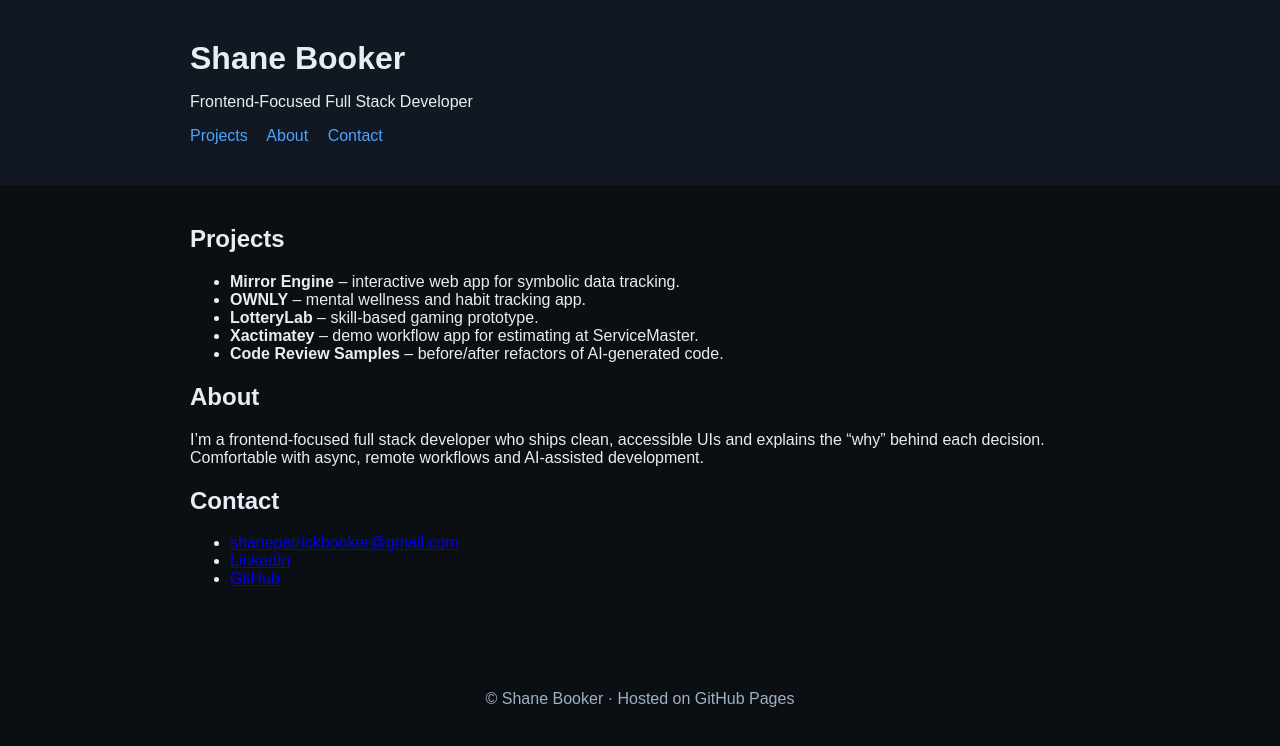
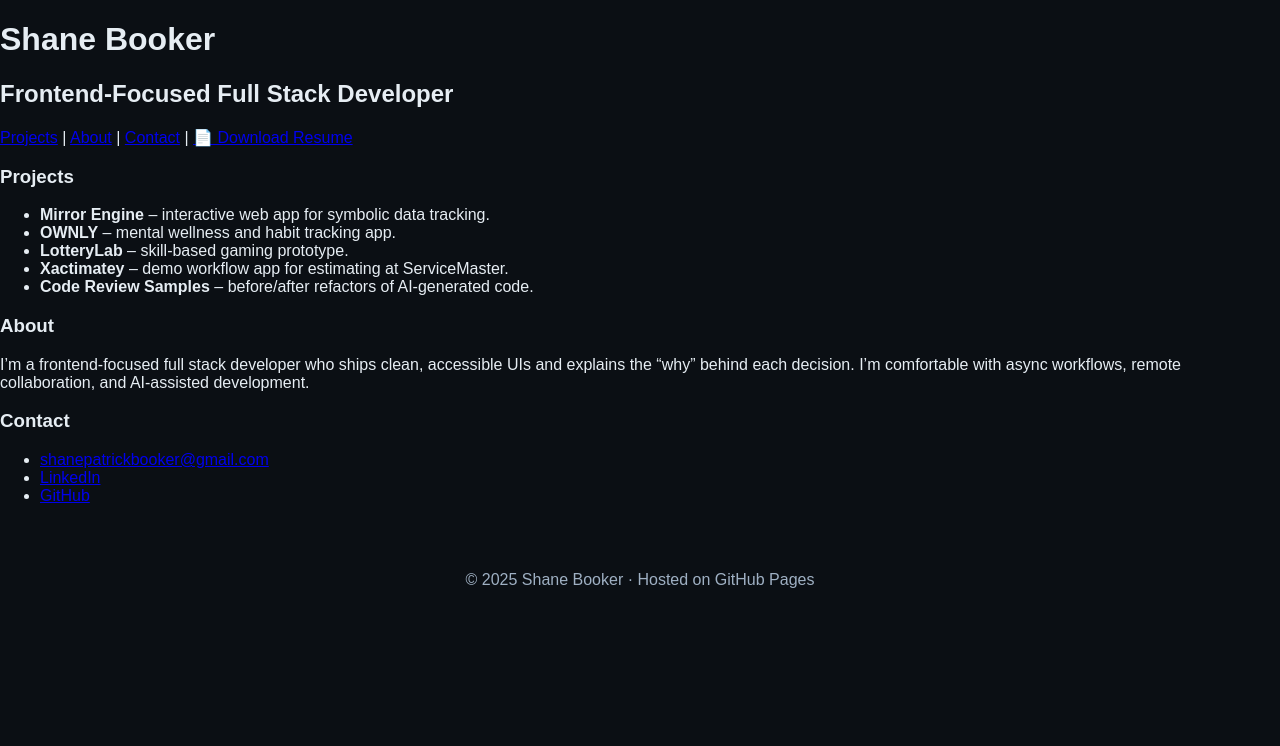
Before and after one commit to shanepatrickbooker/shanepatrickbooker.github.io, a plain HTML site: page index.html in a window 1280 px wide. Drawn offline with Linux system fonts and the light colour scheme.

Commit message:
Revise index.html structure and content

```diff
--- a/index.html
+++ b/index.html
@@ -1,56 +1,56 @@
 <!DOCTYPE html>
 <html lang="en">
 <head>
-  <meta charset="UTF-8" />
-  <meta name="viewport" content="width=device-width, initial-scale=1" />
-  <title>Shane Booker · Projects</title>
-  <meta name="description" content="Projects by Shane Booker — Frontend-focused Full Stack Developer (JavaScript, React, Accessibility, Code Review)." />
-  <link rel="stylesheet" href="style.css" />
+  <meta charset="UTF-8">
+  <meta name="viewport" content="width=device-width, initial-scale=1.0">
+  <title>Shane Booker | Full Stack Developer</title>
+  <link rel="stylesheet" href="style.css">
 </head>
 <body>
-  <header class="site-header">
-    <div class="container">
-      <h1>Shane Booker</h1>
-      <p>Frontend‑Focused Full Stack Developer</p>
-      <nav>
-        <a href="#projects">Projects</a>
-        <a href="#about">About</a>
-        <a href="#contact">Contact</a>
-      </nav>
-    </div>
+  <header>
+    <h1>Shane Booker</h1>
+    <h2>Frontend-Focused Full Stack Developer</h2>
+    <nav>
+      <a href="#projects">Projects</a> |
+      <a href="#about">About</a> |
+      <a href="#contact">Contact</a> |
+      <a href="assets/Shane_Booker_Resume_Final.pdf" target="_blank" class="btn">📄 Download Resume</a>
+    </nav>
   </header>
 
-  <main class="container">
+  <main>
     <section id="projects">
-      <h2>Projects</h2>
+      <h3>Projects</h3>
       <ul>
-        <li><strong>Mirror Engine</strong> – interactive web app for symbolic data tracking.</li>
-        <li><strong>OWNLY</strong> – mental wellness and habit tracking app.</li>
-        <li><strong>LotteryLab</strong> – skill-based gaming prototype.</li>
-        <li><strong>Xactimatey</strong> – demo workflow app for estimating at ServiceMaster.</li>
-        <li><strong>Code Review Samples</strong> – before/after refactors of AI‑generated code.</li>
+        <li><b>Mirror Engine</b> – interactive web app for symbolic data tracking.</li>
+        <li><b>OWNLY</b> – mental wellness and habit tracking app.</li>
+        <li><b>LotteryLab</b> – skill-based gaming prototype.</li>
+        <li><b>Xactimatey</b> – demo workflow app for estimating at ServiceMaster.</li>
+        <li><b>Code Review Samples</b> – before/after refactors of AI-generated code.</li>
       </ul>
     </section>
 
     <section id="about">
-      <h2>About</h2>
-      <p>I’m a frontend‑focused full stack developer who ships clean, accessible UIs and explains the “why” behind each decision. Comfortable with async, remote workflows and AI‑assisted development.</p>
+      <h3>About</h3>
+      <p>
+        I’m a frontend-focused full stack developer who ships clean, accessible UIs and explains
+        the “why” behind each decision. I’m comfortable with async workflows, remote collaboration,
+        and AI-assisted development.
+      </p>
     </section>
 
     <section id="contact">
-      <h2>Contact</h2>
+      <h3>Contact</h3>
       <ul>
         <li><a href="mailto:shanepatrickbooker@gmail.com">shanepatrickbooker@gmail.com</a></li>
-        <li><a href="https://linkedin.com/in/shanebooker">LinkedIn</a></li>
-        <li><a href="https://github.com/shanepatrickbooker">GitHub</a></li>
+        <li><a href="https://www.linkedin.com/in/shanebooker" target="_blank">LinkedIn</a></li>
+        <li><a href="https://github.com/shanepatrickbooker" target="_blank">GitHub</a></li>
       </ul>
     </section>
   </main>
 
-  <footer class="site-footer">
-    <p>© <span id="year"></span> Shane Booker · Hosted on GitHub Pages</p>
+  <footer>
+    <p>© 2025 Shane Booker · Hosted on GitHub Pages</p>
   </footer>
-
-  <script src="script.js"></script>
 </body>
 </html>
```
